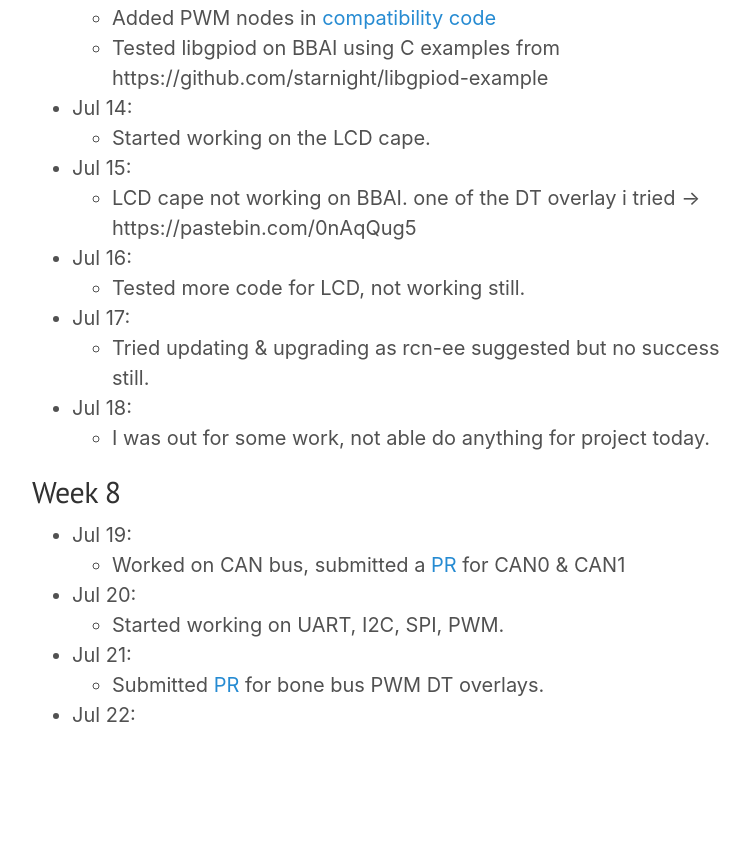
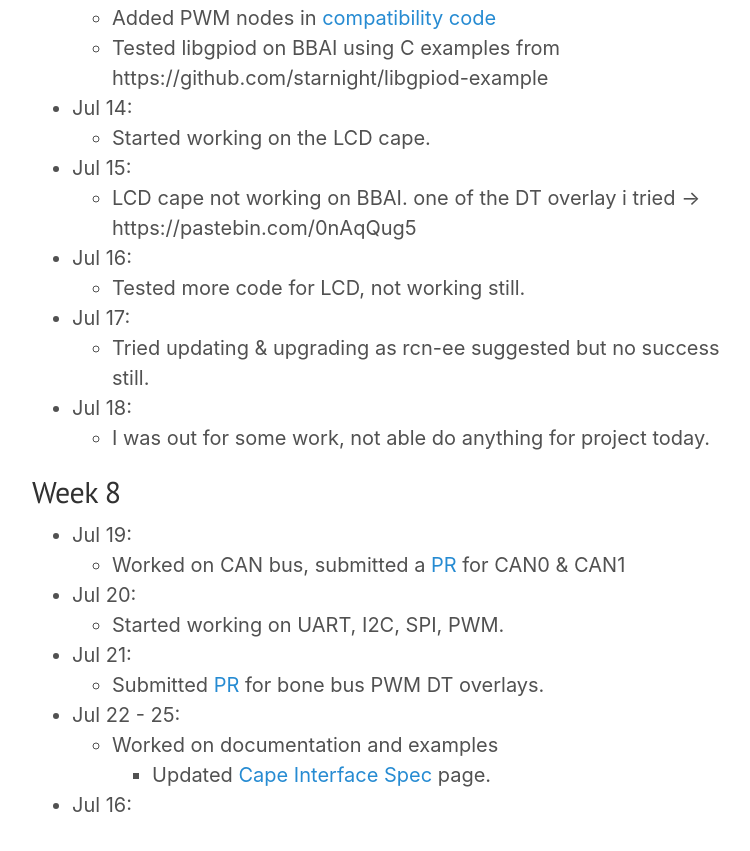
Before and after one commit to lorforlinux/GSoC2020_BeagleBoard.org, a Jekyll site: the page built from jouranl.md, in a window 1280 px wide and 900 px high, scrolled down 4924 px. Shown: the top 851 px of the window, without its empty margins (248-998 px from the left). Built offline with Jekyll 4.4.1, drawn with Linux system fonts in a browser that asks for light colours; before the commit the page ends 5734 px from its top, so only the background shows below that.

Commit message:
Day52 to Day 55

```diff
--- a/jouranl.md
+++ b/jouranl.md
@@ -172,4 +172,7 @@ permalink: journal.html
   - Started working on UART, I2C, SPI, PWM.
 - Jul 21:
   - Submitted [PR](https://github.com/beagleboard/bb.org-overlays/pull/193) for bone bus PWM DT overlays.
-- Jul 22:
+- Jul 22 - 25:
+  - Worked on documentation and examples
+    - Updated [Cape Interface Spec](https://elinux.org/Beagleboard:BeagleBone_cape_interface_spec) page.
+- Jul 16:
```
